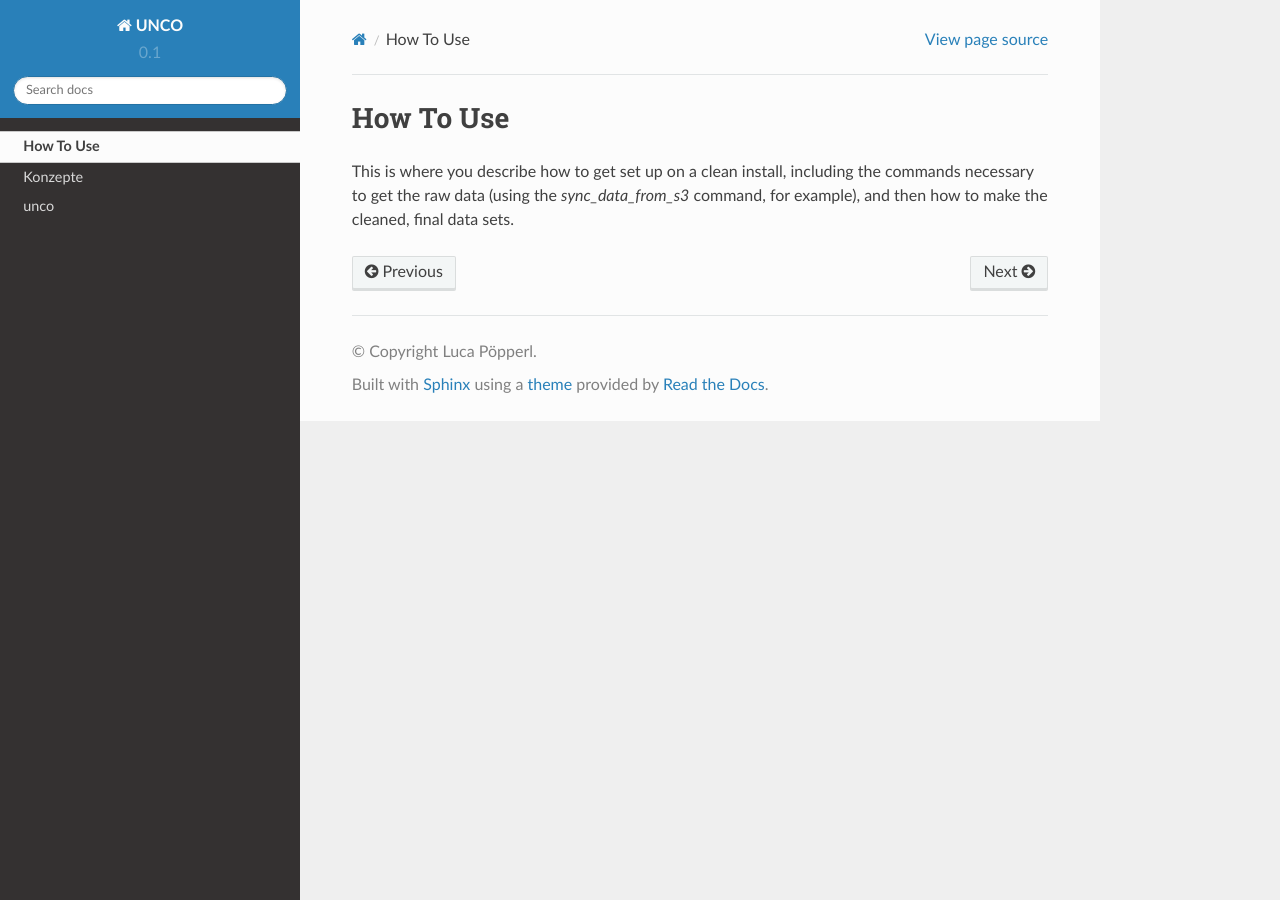
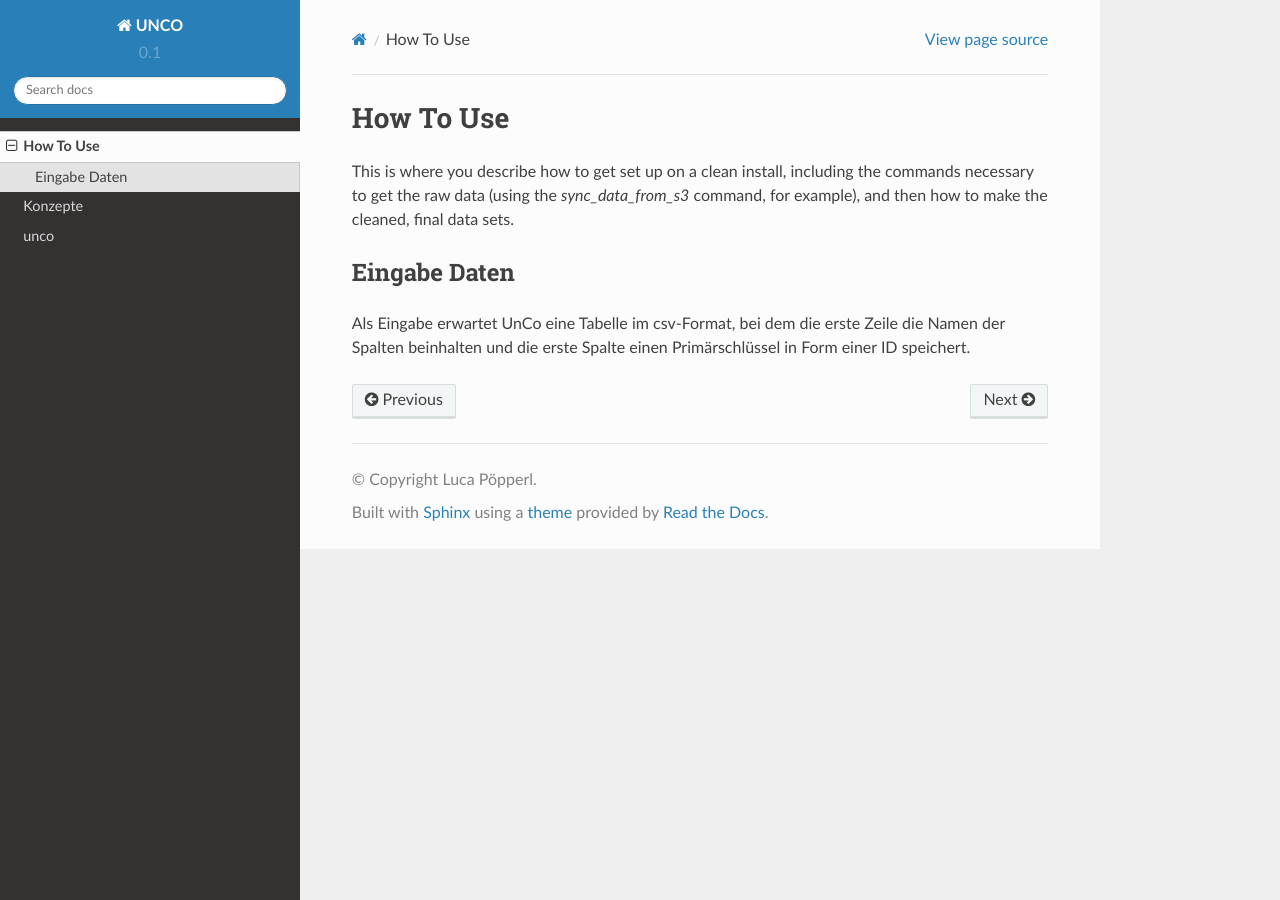
Before and after one commit to poepperl/rdfier, a Sphinx documentation site: the page built from docs/source/how-to-use.rst, in a window 1280 px wide. Built offline with Sphinx 7.4.7 and the Read the Docs theme 2.0.0, drawn with Linux system fonts in a browser that asks for light colours.

Commit message:
Eingabeformat dokumentiert

```diff
--- a/docs/source/how-to-use.rst
+++ b/docs/source/how-to-use.rst
@@ -4,3 +4,7 @@ How To Use
 This is where you describe how to get set up on a clean install, including the
 commands necessary to get the raw data (using the `sync_data_from_s3` command,
 for example), and then how to make the cleaned, final data sets.
+
+Eingabe Daten
+-------------
+Als Eingabe erwartet UnCo eine Tabelle im csv-Format, bei dem die erste Zeile die Namen der Spalten beinhalten und die erste Spalte einen Primärschlüssel in Form einer ID speichert.
```
Also changed, not shown: README.md (+6 -0 lines).
